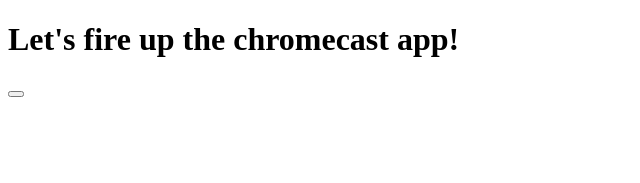
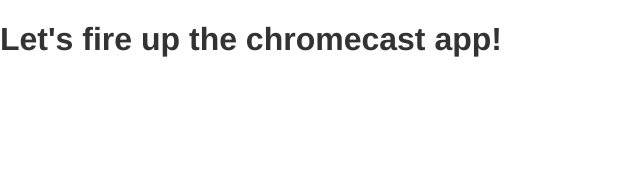
Before and after one commit to danazkari/chromecast-sample-app, a website: page public/index.html in a window 1280 px wide. Shown: the whole page, without its empty margins (0-640 px from the left). Drawn offline with Linux system fonts and the light colour scheme.

Commit message:
fix for cast receiver app registration plus button style

```diff
--- a/public/style.css
+++ b/public/style.css
@@ -0,0 +1,14 @@
+body, html {
+    margin: 0;
+    padding: 0;
+    font-family: Helvetica, Arial, sans-serif;
+    color: #333;
+}
+
+#cast-button {
+    cursor: pointer;
+    background: none;
+    border: 0;
+    width: 100px;
+    height: 100px;
+}
```
Also changed, not shown: public-chromecast/index.html (+4 -1 lines).
